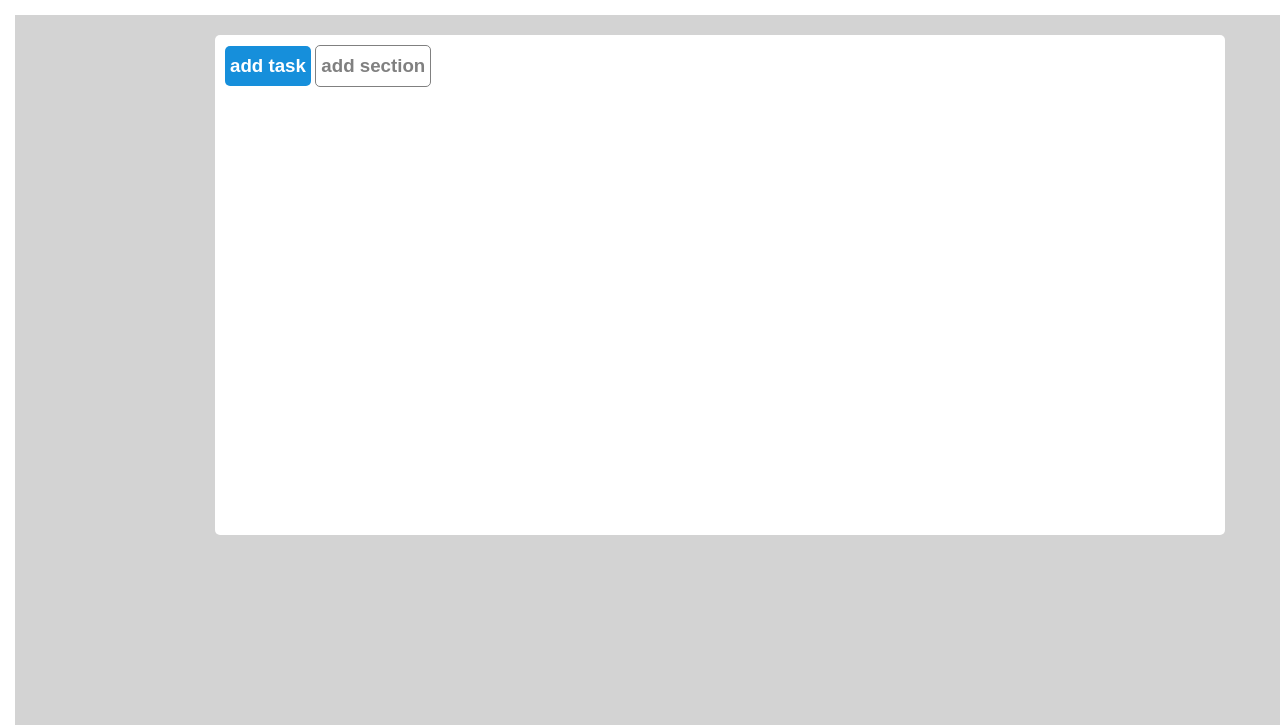
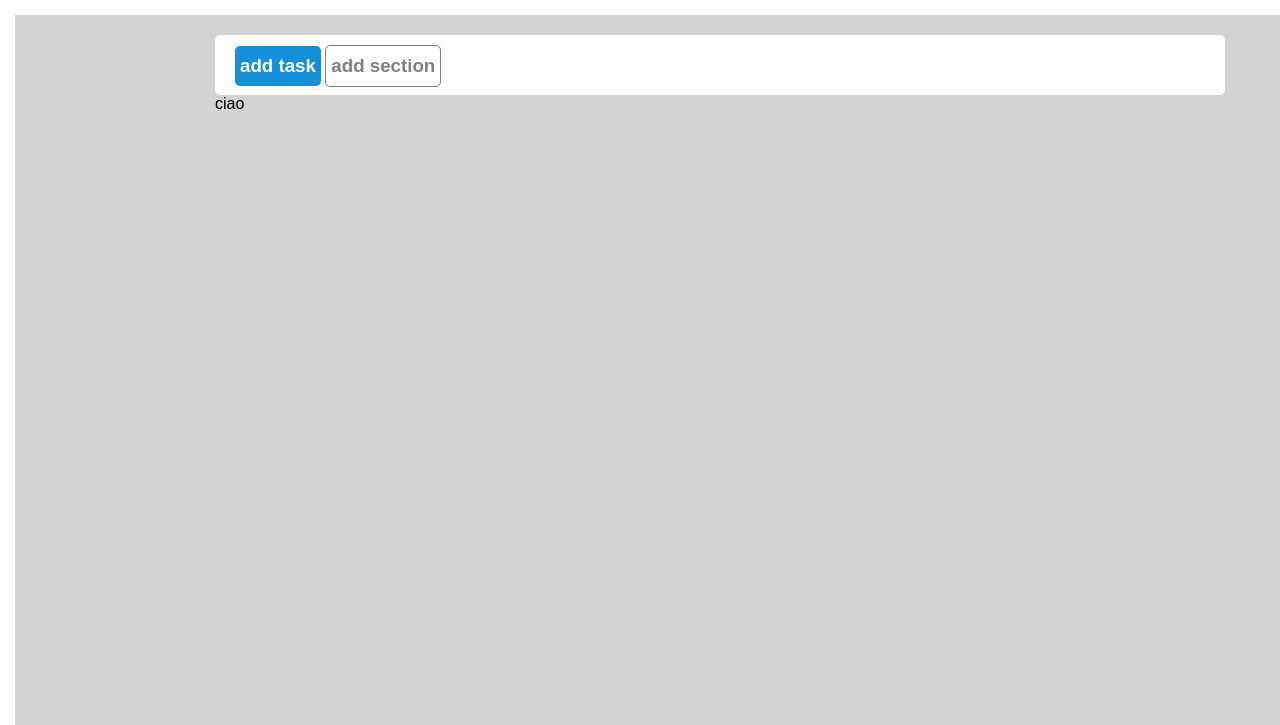
Before and after one commit to LeonardoContino/html-css-toboolist, a plain HTML site: page index.html in a window 1280 px wide. Shown: the part 75-800 px from the top of the page. Drawn offline with Linux system fonts and the light colour scheme.

Commit message:
inzio secondo step

```diff
--- a/index.html
+++ b/index.html
@@ -1,3 +1,4 @@
+
 <!DOCTYPE html>
 <html lang="en">
 <head>
@@ -24,12 +25,14 @@
            <div class="add" id="add2">
             <h3>add section</h3>
            </div>
+
         </div>
 
         <div class="secondaparte">
-
+            ciao
         </div>
     </main>
 
 </body>
 </html>
+t
--- a/style.css
+++ b/style.css
@@ -35,11 +35,12 @@ h1{
 }
 
 .primaparte{
-   height: 500px;
+   height: 60px;
     background-color: white;
     border-radius: 5px;
     padding-top: 10px;
-    padding-left: 10px;
+    padding-left: 20px;
+    border
 }
 .add{
     display: inline-block;
```
